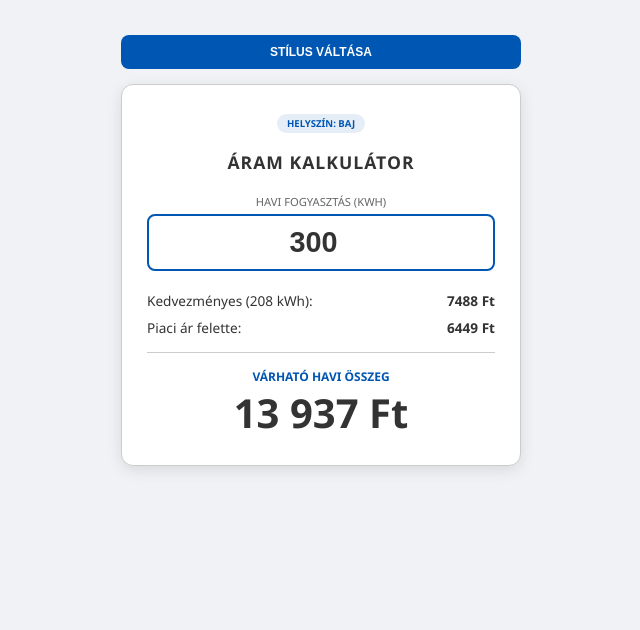
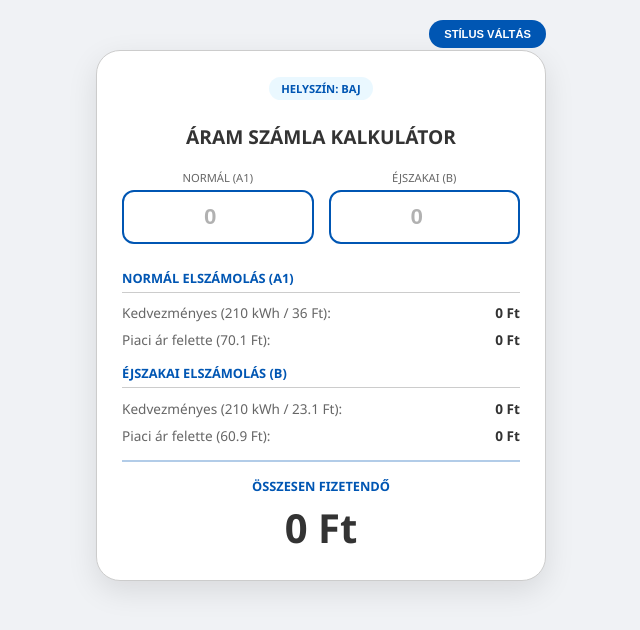
Before and after one commit to oneill944/Calculator, a plain HTML site: page index.html in a window 1280 px wide. Shown: the whole page, without its empty margins (319-959 px from the left). Drawn offline with Linux system fonts and the light colour scheme.

Commit message:
Refactor HTML and CSS for improved layout and styles

```diff
--- a/index.html
+++ b/index.html
@@ -4,8 +4,7 @@
   <meta charset="utf-8" />
   <meta name="viewport" content="width=device-width,initial-scale=1" />
   <title>Baj - Áramszámla Kalkulátor</title>
-  <style id="theme-style">
-    /* Alapértelmezett: Világos (Régi) stílus */
+  <style>
     :root {
       --bg: #f0f2f5;
       --card-bg: #ffffff;
@@ -16,7 +15,6 @@
       --border: #cccccc;
     }
 
-    /* Új Modern (Sötét) stílus */
     .theme-dark {
       --bg: #0f172a;
       --card-bg: rgba(30, 41, 59, 0.7);
@@ -33,138 +31,157 @@
       color: var(--text-main);
       display: flex;
       justify-content: center;
-      align-items: flex-start; /* Felülre igazítva */
+      align-items: flex-start;
       min-height: 100vh;
       margin: 0;
-      padding-top: 20px; /* Egy kicsi távolság a legtetejétől */
-      transition: background 0.4s ease;
+      padding-top: 30px;
+      transition: all 0.4s ease;
     }
 
-    .container { position: relative; width: 100%; max-width: 400px; padding: 15px; }
+    .container { position: relative; width: 100%; max-width: 450px; padding: 20px; }
 
     .glass-card {
       background: var(--card-bg);
       backdrop-filter: blur(12px);
       border: 1px solid var(--border);
-      border-radius: 12px;
+      border-radius: 24px;
       padding: 25px;
-      box-shadow: 0 4px 15px rgba(0,0,0,0.1);
-      transition: all 0.4s ease;
-    }
-
-    /* Sötét mód speciális kerekítése */
-    .theme-dark .glass-card {
-      border-radius: 24px;
-      box-shadow: 0 20px 50px rgba(0,0,0,0.3);
+      box-shadow: 0 10px 30px rgba(0,0,0,0.1);
     }
 
     .theme-toggle {
-      width: 100%;
+      position: absolute;
+      top: -10px;
+      right: 20px;
       background: var(--accent);
       color: white;
       border: none;
-      padding: 10px;
-      border-radius: 8px;
+      padding: 8px 15px;
+      border-radius: 20px;
       cursor: pointer;
-      font-size: 0.75rem;
+      font-size: 0.7rem;
       font-weight: bold;
-      margin-bottom: 15px;
-      transition: opacity 0.2s;
+      z-index: 10;
     }
 
-    h1 {
-      font-size: 1.1rem;
-      text-align: center;
-      margin-bottom: 20px;
-      letter-spacing: 1px;
+    .location-tag {
+      font-size: 0.7rem;
+      background: rgba(56, 189, 248, 0.1);
+      color: var(--accent);
+      padding: 4px 12px;
+      border-radius: 20px;
+      display: inline-block;
+      margin-bottom: 10px;
+      font-weight: bold;
     }
 
-    .input-wrapper { margin-bottom: 20px; text-align: center; }
+    h1 { font-size: 1.2rem; text-align: center; margin-bottom: 20px; font-weight: 800; }
+
+    .input-grid { display: grid; grid-template-columns: 1fr 1fr; gap: 15px; margin-bottom: 25px; }
+    .input-wrapper { text-align: center; }
     label { font-size: 0.7rem; color: var(--text-dim); text-transform: uppercase; display: block; margin-bottom: 5px; }
 
     input {
       width: 100%;
       background: var(--input-bg);
       border: 2px solid var(--accent);
-      border-radius: 8px;
-      padding: 10px;
+      border-radius: 12px;
+      padding: 12px;
       color: var(--text-main);
-      font-size: 1.8rem;
+      font-size: 1.4rem;
       font-weight: 700;
       text-align: center;
       box-sizing: border-box;
     }
 
+    /* Placeholder stílus finomítása */
+    input::placeholder {
+      color: var(--text-dim);
+      opacity: 0.5;
+    }
+
+    input:focus { outline: none; border-color: var(--accent); }
+
+    h2 { font-size: 0.8rem; text-transform: uppercase; color: var(--accent); border-bottom: 1px solid var(--border); padding-bottom: 5px; margin-top: 15px; }
+
     .stat-row { display: flex; justify-content: space-between; font-size: 0.85rem; margin-bottom: 8px; }
-    .divider { height: 1px; background: var(--border); margin: 15px 0; }
+    .stat-row span { color: var(--text-dim); }
+    .divider { height: 2px; background: var(--accent); opacity: 0.3; margin: 15px 0; }
 
     .total-container { text-align: center; }
-    .total-value { font-size: 2.5rem; font-weight: 800; display: block; color: var(--text-main); }
-
-    .badge {
-      font-size: 0.6rem;
-      background: rgba(0, 86, 179, 0.1);
-      color: var(--accent);
-      padding: 3px 10px;
-      border-radius: 10px;
-      margin-bottom: 5px;
-      display: inline-block;
-      font-weight: bold;
-    }
+    .total-value { font-size: 2.5rem; font-weight: 800; display: block; margin-top: 5px; }
   </style>
 </head>
-<body class="">
+<body>
 
 <div class="container">
-  <button class="theme-toggle" onclick="toggleTheme()">STÍLUS VÁLTÁSA</button>
+  <button class="theme-toggle" onclick="toggleTheme()">STÍLUS VÁLTÁS</button>
 
   <div class="glass-card">
-    <div style="text-align: center;"><span class="badge">HELYSZÍN: BAJ</span></div>
-    <h1>ÁRAM KALKULÁTOR</h1>
+    <div style="text-align: center;"><span class="location-tag">HELYSZÍN: BAJ</span></div>
+    <h1>ÁRAM SZÁMLA KALKULÁTOR</h1>
 
-    <div class="input-wrapper">
-      <label>Havi fogyasztás (kWh)</label>
-      <input id="cons" type="number" value="300" inputmode="decimal">
+    <div class="input-grid">
+      <div class="input-wrapper">
+        <label>Normál (A1)</label>
+        <input id="consA" type="number" placeholder="0" inputmode="decimal">
+      </div>
+      <div class="input-wrapper">
+        <label>Éjszakai (B)</label>
+        <input id="consB" type="number" placeholder="0" inputmode="decimal">
+      </div>
     </div>
 
-    <div class="stat-row"><span>Kedvezményes (208 kWh):</span> <b id="outLow">0 Ft</b></div>
-    <div class="stat-row"><span>Piaci ár felette:</span> <b id="outHigh">0 Ft</b></div>
+    <h2>Normál elszámolás (A1)</h2>
+    <div class="stat-row"><span>Kedvezményes (210 kWh / 36 Ft):</span> <b id="outLowA">0 Ft</b></div>
+    <div class="stat-row"><span>Piaci ár felette (70.1 Ft):</span> <b id="outHighA">0 Ft</b></div>
+
+    <h2>Éjszakai elszámolás (B)</h2>
+    <div class="stat-row"><span>Kedvezményes (210 kWh / 23.1 Ft):</span> <b id="outLowB">0 Ft</b></div>
+    <div class="stat-row"><span>Piaci ár felette (60.9 Ft):</span> <b id="outHighB">0 Ft</b></div>
 
     <div class="divider"></div>
 
     <div class="total-container">
-      <div style="font-size: 0.75rem; color: var(--accent); font-weight: bold;">VÁRHATÓ HAVI ÖSSZEG</div>
+      <div style="font-size: 0.8rem; color: var(--accent); font-weight: bold;">ÖSSZESEN FIZETENDŐ</div>
       <div id="outTotal" class="total-value">0 Ft</div>
     </div>
   </div>
 </div>
 
 <script>
-  const consInput = document.getElementById('cons');
-  const body = document.body;
+  const inputA = document.getElementById('consA');
+  const inputB = document.getElementById('consB');
 
   function toggleTheme() {
-    body.classList.toggle('theme-dark');
+    document.body.classList.toggle('theme-dark');
   }
 
   function calculate() {
-    const val = parseFloat(consInput.value) || 0;
-    const limit = 208;
+    // Ha üres a mező (placeholder van kint), 0-val számolunk
+    const valA = parseFloat(inputA.value) || 0;
+    const valB = parseFloat(inputB.value) || 0;
+    const limit = 210;
 
-    const lowKwh = Math.min(val, limit);
-    const highKwh = Math.max(0, val - limit);
+    const lowA = Math.min(valA, limit) * 36;
+    const highA = Math.max(0, valA - limit) * 70.1;
 
-    // Bruttó árak (Baj település)
-    const lowCost = Math.round(lowKwh * 36);
-    const highCost = Math.round(highKwh * 70.1);
-    const total = lowCost + highCost;
+    const lowB = Math.min(valB, limit) * 23.1;
+    const highB = Math.max(0, valB - limit) * 60.9;
 
-    document.getElementById('outLow').textContent = lowCost.toLocaleString('hu-HU') + ' Ft';
-    document.getElementById('outHigh').textContent = highCost.toLocaleString('hu-HU') + ' Ft';
+    const total = Math.round(lowA + highA + lowB + highB);
+
+    document.getElementById('outLowA').textContent = Math.round(lowA).toLocaleString('hu-HU') + ' Ft';
+    document.getElementById('outHighA').textContent = Math.round(highA).toLocaleString('hu-HU') + ' Ft';
+    document.getElementById('outLowB').textContent = Math.round(lowB).toLocaleString('hu-HU') + ' Ft';
+    document.getElementById('outHighB').textContent = Math.round(highB).toLocaleString('hu-HU') + ' Ft';
     document.getElementById('outTotal').textContent = total.toLocaleString('hu-HU') + ' Ft';
   }
 
-  consInput.addEventListener('input', calculate);
+  [inputA, inputB].forEach(input => {
+    input.addEventListener('input', calculate);
+  });
+
   calculate();
 </script>
 
```
